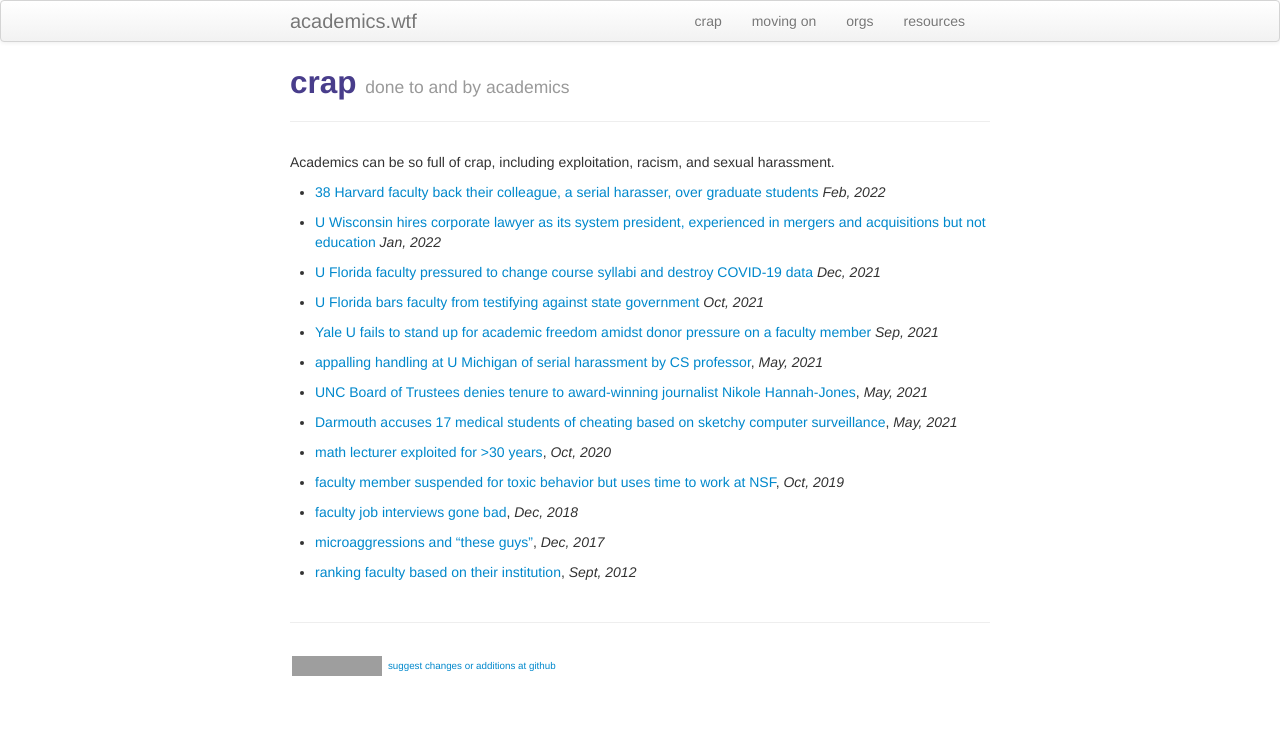
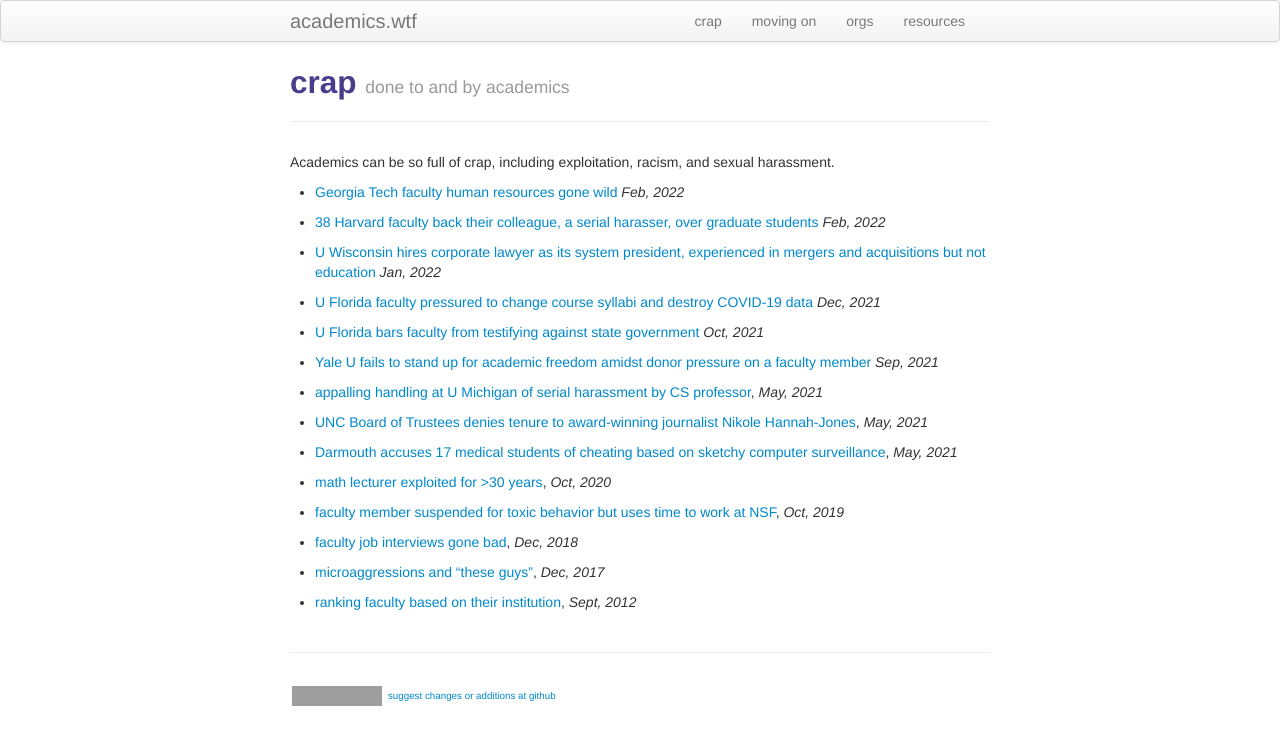
Before and after one commit to kbroman/academics.wtf, a Jekyll site: the page built from crap.md, in a window 1280 px wide. Shown: the top 745 px of the page. Built offline with Jekyll 4.4.1, drawn with Linux system fonts in a browser that asks for light colours; grey boxes are pictures that could not be loaded.

Commit message:
Add Gregory Specter's experience with Georgia Tech

```diff
--- a/crap.md
+++ b/crap.md
@@ -7,6 +7,9 @@ description: crap done to and by academics
 
 Academics can be so full of crap, including exploitation, racism, and
 sexual harassment.
+
+- [Georgia Tech faculty human resources gone wild](https://gregspecter.wordpress.com/2022/02/18/my-georgia-tech-experience/)
+  _Feb, 2022_
 
 - [38 Harvard faculty back their colleague, a serial harasser, over graduate students](https://www.thecrimson.com/article/2022/2/4/comaroff-sanctions-open-letter/)
   _Feb, 2022_
```
